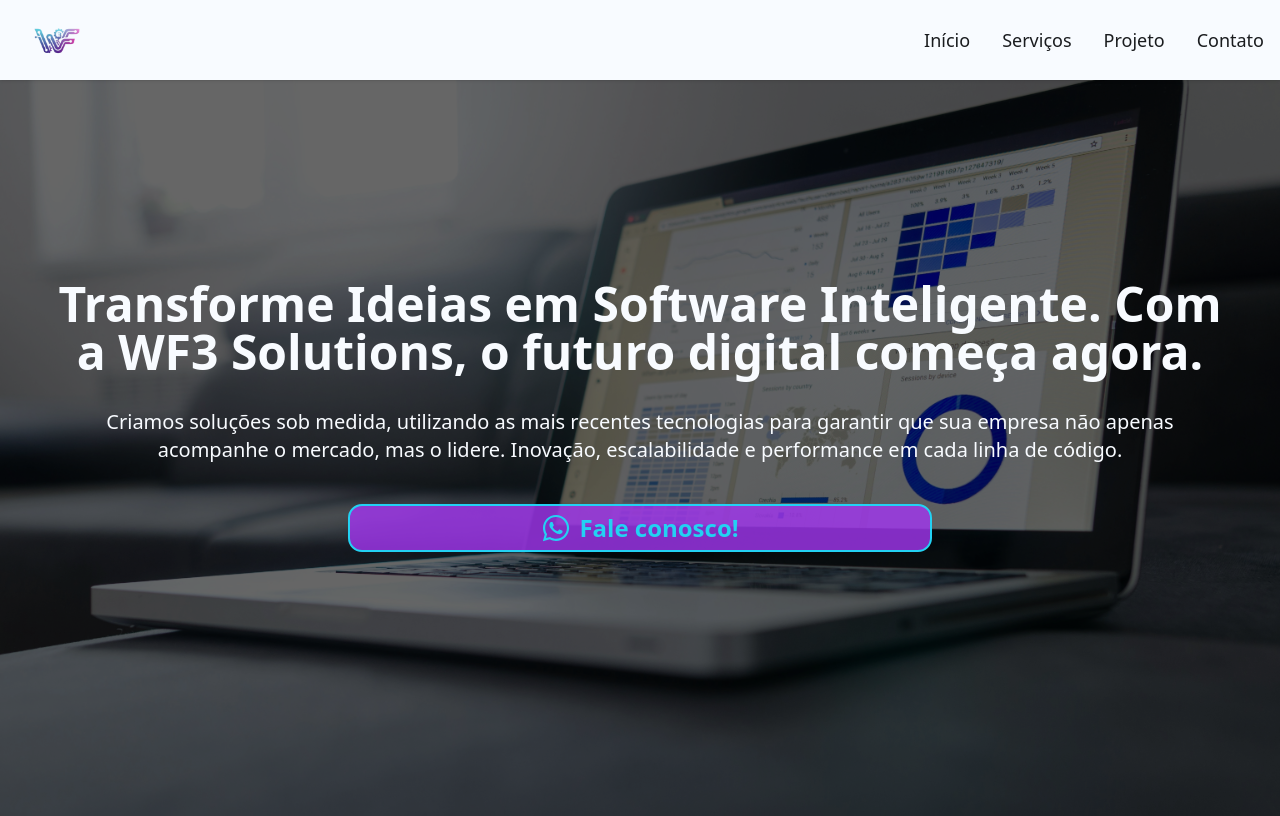
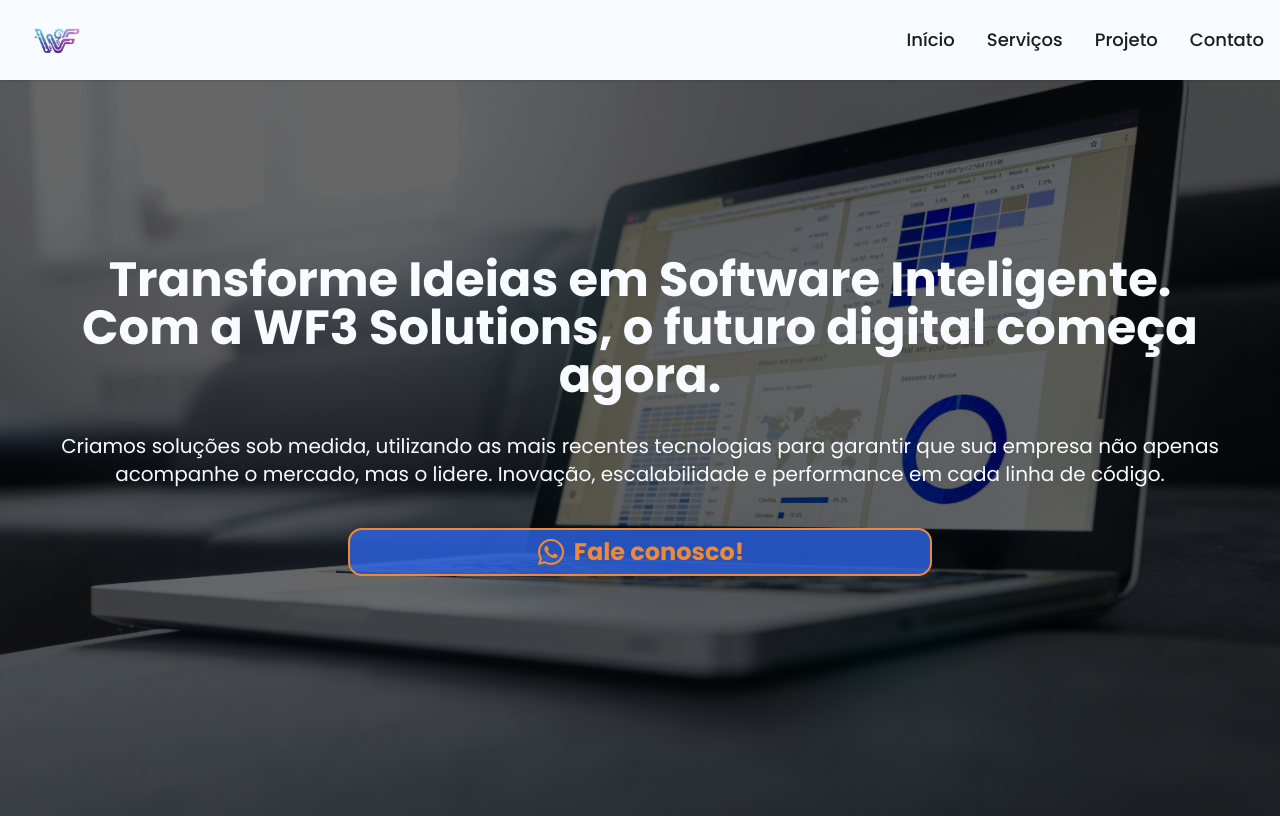
Before and after one commit to wf3-solutions/landing-page, a Next.js app: page / in a window 1280 px wide. Built offline with nearby package versions, Linux system fonts and the light colour scheme.

Commit message:
refactor: globalCSS

```diff
--- a/app/globals.css
+++ b/app/globals.css
@@ -1,6 +1,6 @@
+@import url("https://fonts.googleapis.com/css2?family=Poppins:ital,wght@0,100;0,200;0,300;0,400;0,500;0,600;0,700;0,800;0,900;1,100;1,200;1,300;1,400;1,500;1,600;1,700;1,800;1,900&display=swap");
 @import "tailwindcss";
 @import "tw-animate-css";
-
 @custom-variant dark (&:is(.dark *));
 
 @theme inline {
@@ -65,10 +65,10 @@
   --popover-foreground: #1a1c1f;
 
   /* Cores principais da marca */
-  --primary: #a336f2; /* roxo neon */
+  --primary: #2e65e7;
   --primary-foreground: #ffffff;
 
-  --secondary: #23d1f3; /* turquesa neon */
+  --secondary: #ee8937;
   --secondary-foreground: #0a0f1f;
 
   /* Utilidades */
@@ -161,3 +161,7 @@
     @apply bg-background text-foreground;
   }
 }
+
+html {
+  font-family: "Poppins", sans-serif;
+}
```
